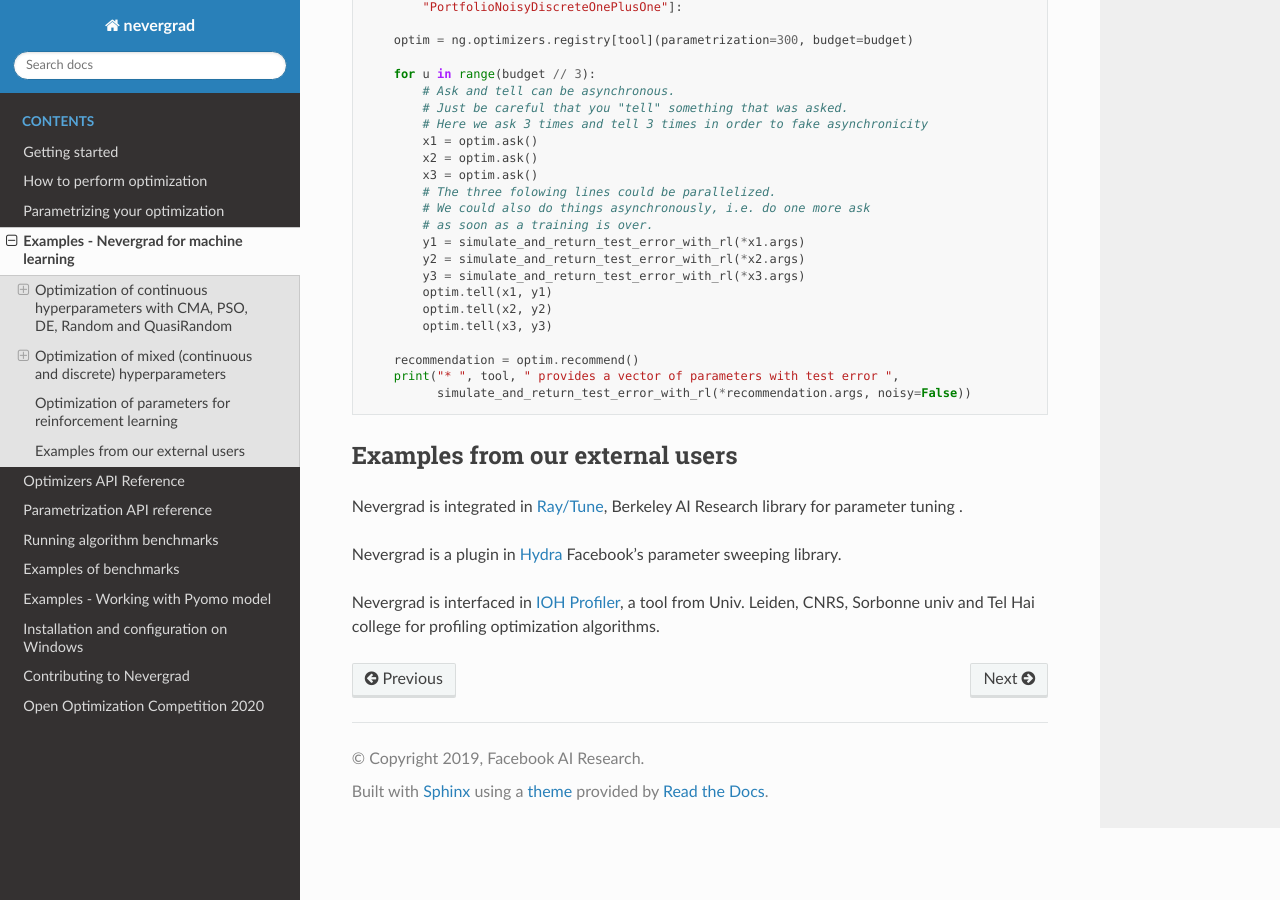
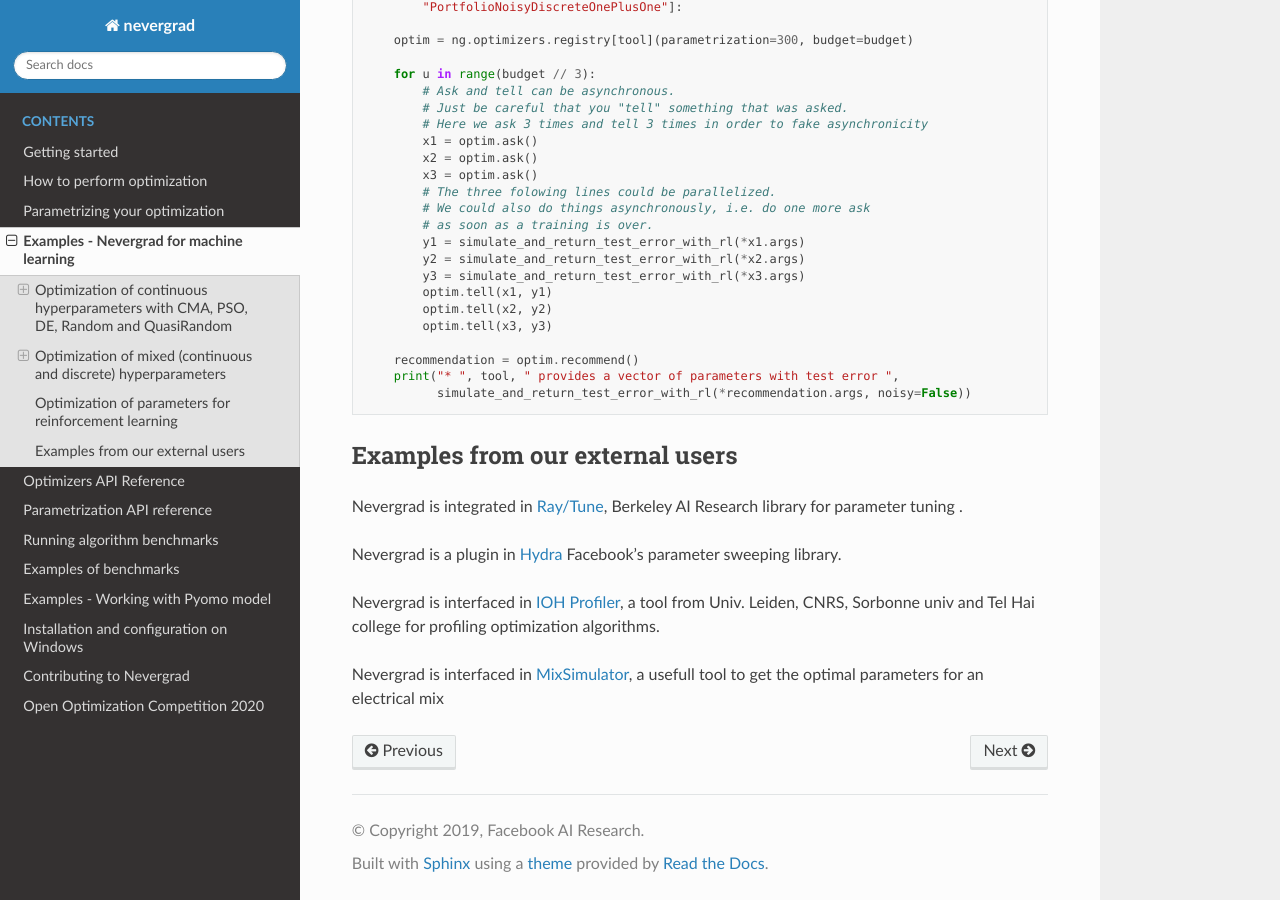
Before and after one commit to facebookresearch/nevergrad, a Sphinx documentation site: the page built from docs/machinelearning.rst, in a window 1280 px wide and 900 px high, scrolled down 5390 px. Built offline with Sphinx 7.4.7 and the Read the Docs theme 2.0.0, drawn with Linux system fonts in a browser that asks for light colours.

Commit message:
Update machinelearning.rst
pull request to apply for the Nevergrad competition

```diff
--- a/docs/machinelearning.rst
+++ b/docs/machinelearning.rst
@@ -307,3 +307,5 @@
 Nevergrad is a plugin in `Hydra <https://hydra.cc/docs/next/plugins/nevergrad_sweeper/>`_ Facebook's parameter sweeping library.
 
 Nevergrad is interfaced in `IOH Profiler <http://iohprofiler.liacs.nl/>`_, a tool from Univ. Leiden, CNRS, Sorbonne univ and Tel Hai college for profiling optimization algorithms.
+
+Nevergrad is interfaced in `MixSimulator <https://github.com/Foloso/MixSimulator/>`_, a usefull tool to get the optimal parameters for an electrical mix
```
